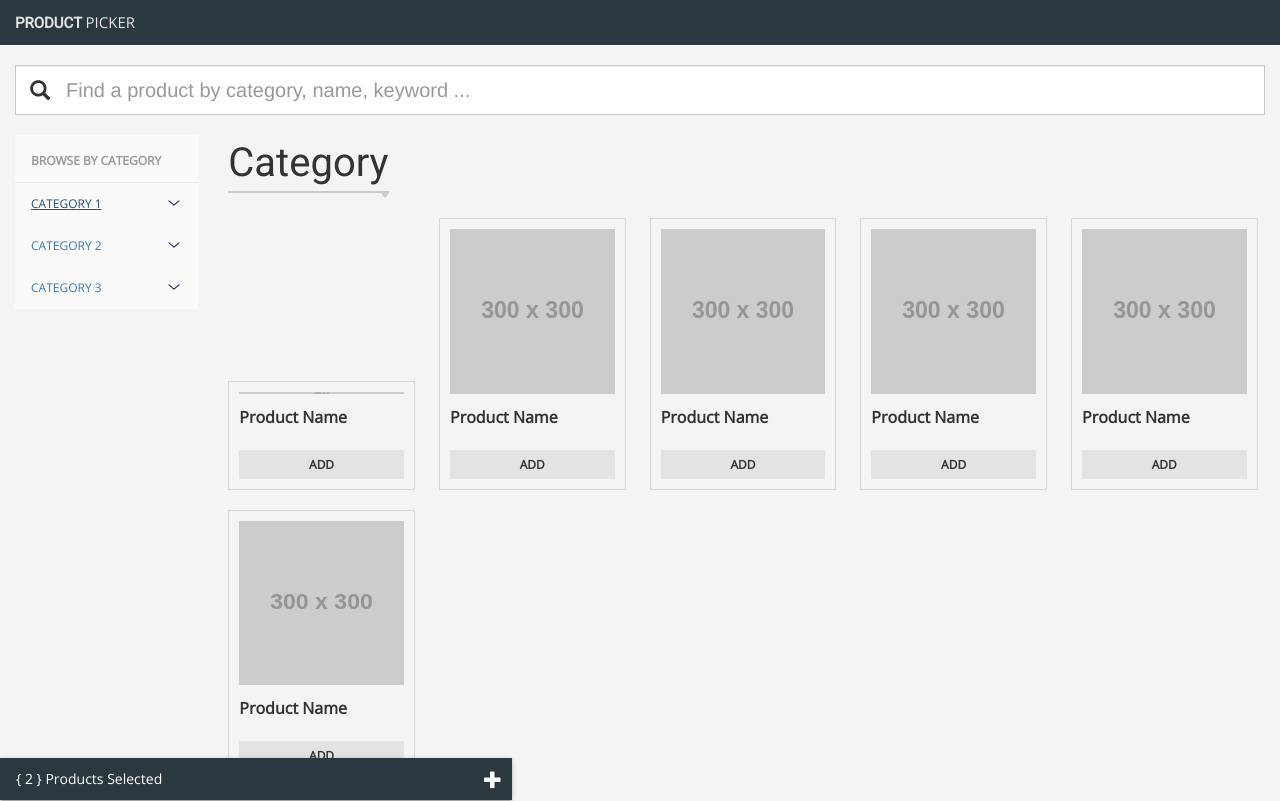
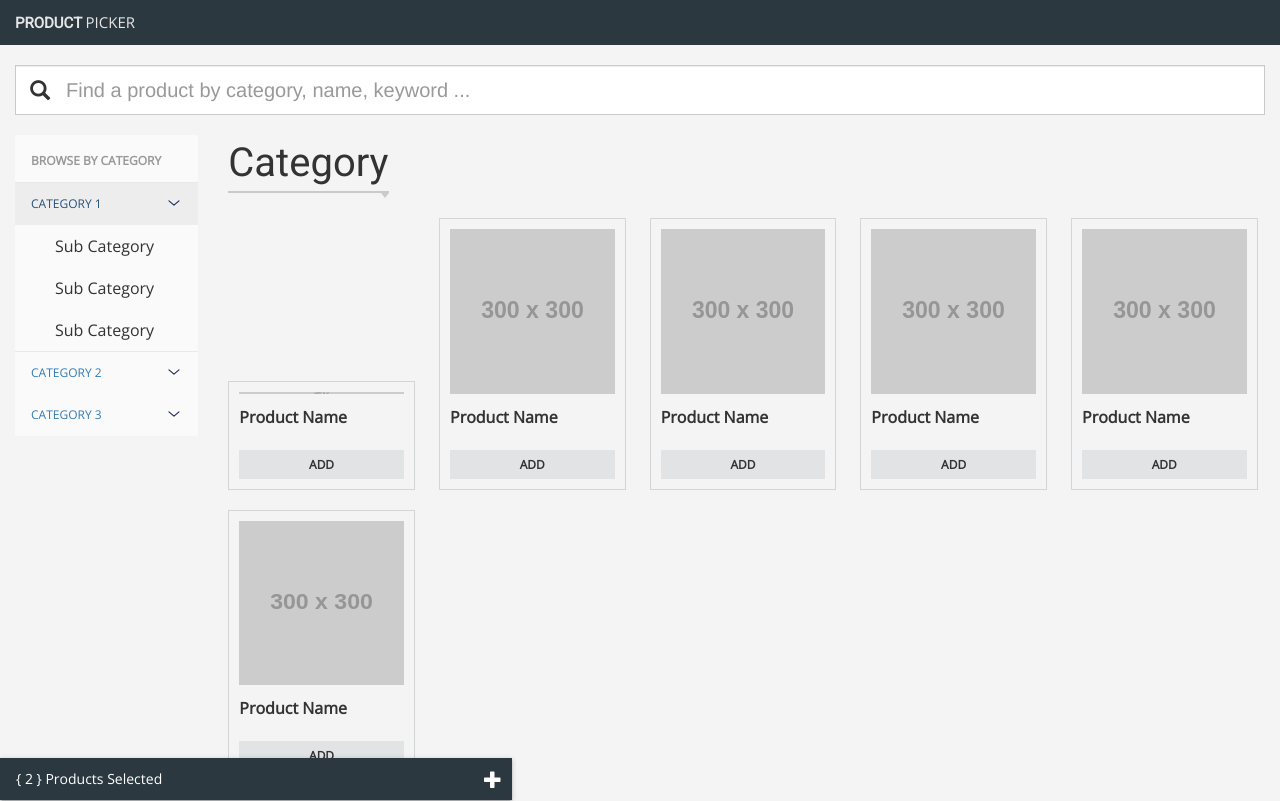
Before and after one commit to rajeshbhatt/product-picker, a website: page index.html in a window 1280 px wide. Both pictures are taken after a click on the link "CATEGORY 1". Drawn offline with nearby package versions, Linux system fonts and the light colour scheme; placeholder pictures from the web are drawn by us.

Commit message:
Accordion Panel fixes

```diff
--- a/index.html
+++ b/index.html
@@ -53,11 +53,15 @@
 
 									</a>
 									<div class="pe-accordion-content">
-										Category 1 content
+										<ul class="pe-subcategory">
+											<li>Sub Category</li>
+											<li>Sub Category</li>
+											<li>Sub Category</li>
+										</ul>
 									</div>
 								</li>
 								<li>
-									<a class="pe-accordion-h" href="#">
+									<a class="pe-accordion-h" href="javascript:void(0)">
 										<span>Category 2</span>
 
 										<!-- SVG code -->
@@ -69,7 +73,10 @@
 
 									</a>
 									<div class="pe-accordion-content">
-										Category 2 Content
+										<ul class="pe-subcategory">
+											<li>Sub Category</li>
+											<li>Sub Category</li>
+										</ul>
 									</div>
 								</li>
 								<li>
@@ -85,7 +92,14 @@
 
 									</a>
 									<div class="pe-accordion-content">
-										Category 3 Content
+										<ul class="pe-subcategory">
+											<li>Sub Category</li>
+											<li>Sub Category</li>
+											<li>Sub Category</li>
+											<li>Sub Category</li>
+											<li>Sub Category</li>
+											<li>Sub Category</li>
+										</ul>
 									</div>
 								</li>
 							</ul>
--- a/js/module.accordion.js
+++ b/js/module.accordion.js
@@ -21,22 +21,27 @@
 
         // Bind Events
         _self.bindEvents = function () {
-            $(_self.handlers.accordionHandle).on('click', _self.onAccordionHandlerClick());
+            $(_self.handlers.accordionHandle).on('click', function () {
+                var handler = $(this),
+                    contentPanel = handler.next(_self.handlers.accordionContentPanel);
+                if (handler.hasClass('is-active')) {
+                    contentPanel.slideUp();
+                } else {
+                    if (_self.options.toggle) {
+                        $(_self.handlers.accordionContentPanel).removeClass('is-open').slideUp();
+                        $(_self.handlers.accordionHandle).removeClass('is-active');
+                        handler.addClass('is-active')
+                        contentPanel.addClass('is-open').slideDown();
+                    } else {
+                        contentPanel.addClass('is-open').slideDown();
+                    }
+                }
+            });
         };
 
         // Accordion Handler Click
-        _self.onAccordionHandlerClick = function () {
-            var handler = $(context),
-                contentPanel = $(context).next('.' + _self.handlers.accordionContentPanel);
-            if (handler.hasClass('is-open')) {
-                contentPanel.slideUp();
-            } else {
-                if (_self.options.toggle) {
-                    $('.' + _self.handlers.accordionContentPanel).removeClass('is-open').slideUp();
-                } else {
-                    contentPanel.addClass('is-open').slideDown();
-                }
-            }
+        _self.onAccordionHandlerClick = function (context) {
+
         };
 
         // Initialize
--- a/scss/modules/_accordion.scss
+++ b/scss/modules/_accordion.scss
@@ -1,8 +1,4 @@
 .pe-accordion {
-
-    li {
-
-    }
 
     a {
         display: block;
@@ -11,7 +7,8 @@
         text-transform: uppercase;
         font-size: 12px;
 
-        &:hover {
+        &:hover,
+        &.is-active {
             background: rgba(0, 0, 0, 0.05);
         }
     }
@@ -27,6 +24,15 @@
 
     &-content {
         display: none;
+
+        .pe-subcategory {
+            font-size: 16px;
+            border-bottom: 1px solid #e9e9e9;
+
+            li {
+                padding: 8px 20px 8px 40px;
+            }
+        }
     }
 
     &-item--title {
--- a/scss/partials/_base.scss
+++ b/scss/partials/_base.scss
@@ -18,7 +18,8 @@ h1, h2, h3, h4, h5, h6 {
 a {
     text-decoration: none;
 
-    &:hover {
+    &:hover,
+    &:focus {
         text-decoration: none;
     }
 }
```
Also changed, not shown: css/style.css, 1 other file.
